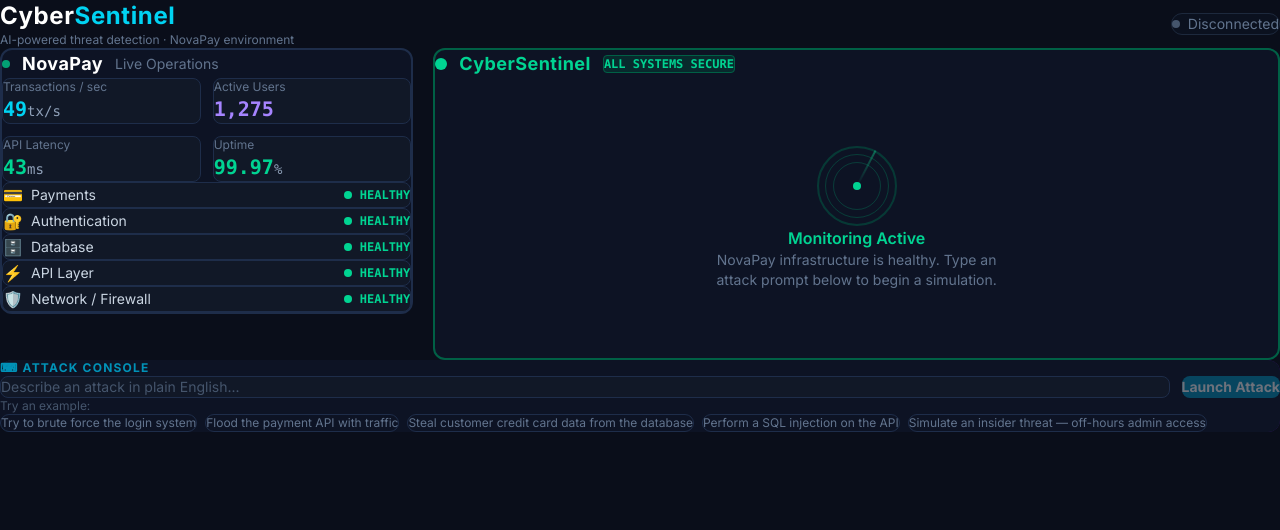
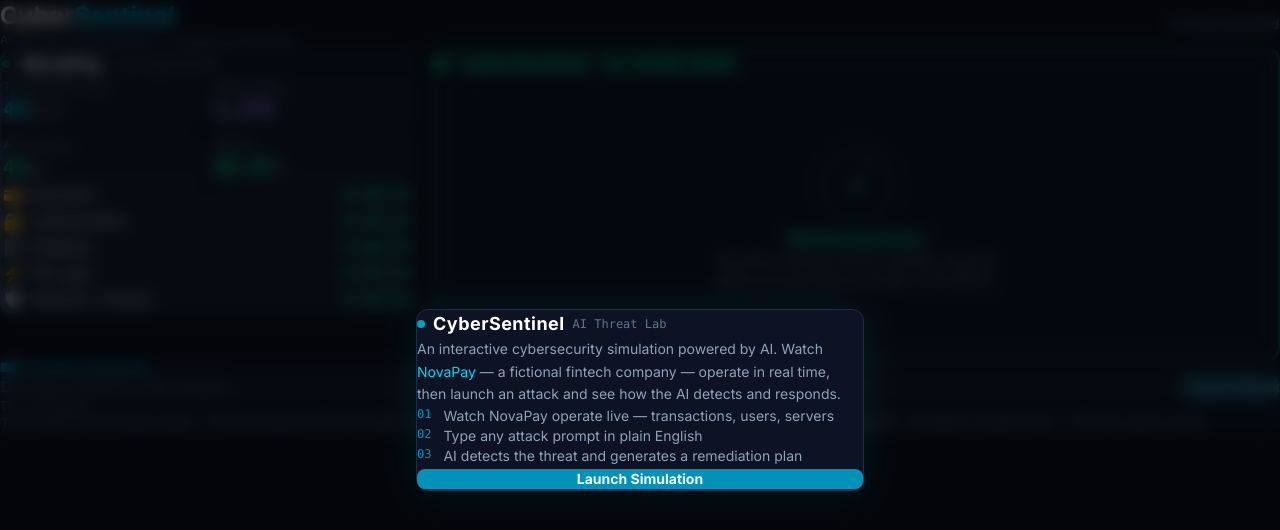
Before and after one commit to Nosher007/cybersentinel, a React (Vite) app in the folder cybersentinel/frontend/: page / in a window 1280 px wide. Shown: the top 530 px of the page. Built offline with nearby package versions, Linux system fonts and the light colour scheme; no server answers.

Commit message:
feat: add welcome modal with project summary and how-to steps

```diff
--- a/cybersentinel/frontend/src/App.jsx
+++ b/cybersentinel/frontend/src/App.jsx
@@ -9,6 +9,7 @@
 import { ThreatCard } from './components/CyberSentinel/ThreatCard'
 import { RemediationPanel } from './components/CyberSentinel/RemediationPanel'
 import { useWebSocket } from './hooks/useWebSocket'
+import { WelcomeModal } from './components/CyberSentinel/WelcomeModal'
 import { SCENARIO_DEPARTMENT_PHASES, PHASE_DELAY_MS } from './utils/threatColors'
 
 const DEFAULT_DEPT_STATUSES = {
@@ -20,6 +21,7 @@
 }
 
 function App() {
+  const [showWelcome, setShowWelcome] = useState(true)
   const [isAttackRunning, setIsAttackRunning] = useState(false)
   const [attackInfo, setAttackInfo] = useState(null)
   const [departmentStatuses, setDepartmentStatuses] = useState(DEFAULT_DEPT_STATUSES)
@@ -125,6 +127,8 @@
         </div>
 
       </div>
+
+      {showWelcome && <WelcomeModal onClose={() => setShowWelcome(false)} />}
     </div>
   )
 }
--- /dev/null
+++ b/cybersentinel/frontend/src/components/CyberSentinel/WelcomeModal.jsx
@@ -0,0 +1,60 @@
+import { useEffect, useState } from 'react'
+
+export function WelcomeModal({ onClose }) {
+  const [visible, setVisible] = useState(false)
+
+  useEffect(() => {
+    setTimeout(() => setVisible(true), 50)
+  }, [])
+
+  return (
+    <div
+      className="fixed inset-0 z-50 flex items-center justify-center bg-black/60 backdrop-blur-sm"
+      onClick={onClose}
+    >
+      <div
+        className={`bg-[#0d1324] border border-[#1e2d4a] rounded-xl p-6 max-w-md w-full mx-4
+          shadow-[0_0_40px_rgba(6,182,212,0.1)] transition-all duration-300
+          ${visible ? 'opacity-100 translate-y-0' : 'opacity-0 translate-y-4'}`}
+        onClick={e => e.stopPropagation()}
+      >
+        {/* Header */}
+        <div className="flex items-center gap-2 mb-4">
+          <div className="w-2 h-2 rounded-full bg-cyan-400 animate-pulse" />
+          <span className="text-white font-bold text-lg tracking-wide">CyberSentinel</span>
+          <span className="ml-auto text-xs text-slate-500 font-mono">AI Threat Lab</span>
+        </div>
+
+        {/* Description */}
+        <p className="text-slate-400 text-sm leading-relaxed mb-4">
+          An interactive cybersecurity simulation powered by AI. Watch{' '}
+          <span className="text-cyan-400">NovaPay</span> — a fictional fintech company —
+          operate in real time, then launch an attack and see how the AI detects and responds.
+        </p>
+
+        {/* Steps */}
+        <div className="space-y-2 mb-5">
+          {[
+            ['01', 'Watch NovaPay operate live — transactions, users, servers'],
+            ['02', 'Type any attack prompt in plain English'],
+            ['03', 'AI detects the threat and generates a remediation plan'],
+          ].map(([num, text]) => (
+            <div key={num} className="flex items-start gap-3">
+              <span className="text-xs font-mono text-cyan-600 mt-0.5 shrink-0">{num}</span>
+              <span className="text-slate-400 text-sm">{text}</span>
+            </div>
+          ))}
+        </div>
+
+        {/* Dismiss button */}
+        <button
+          onClick={onClose}
+          className="w-full py-2.5 rounded-lg bg-cyan-600 hover:bg-cyan-500 active:scale-95
+            text-white text-sm font-bold transition-all"
+        >
+          Launch Simulation
+        </button>
+      </div>
+    </div>
+  )
+}
```
